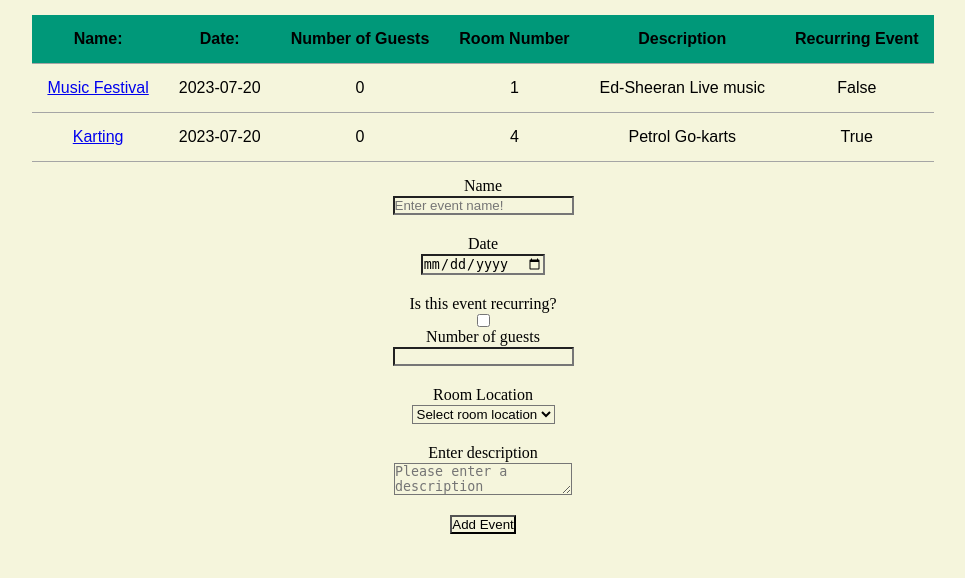
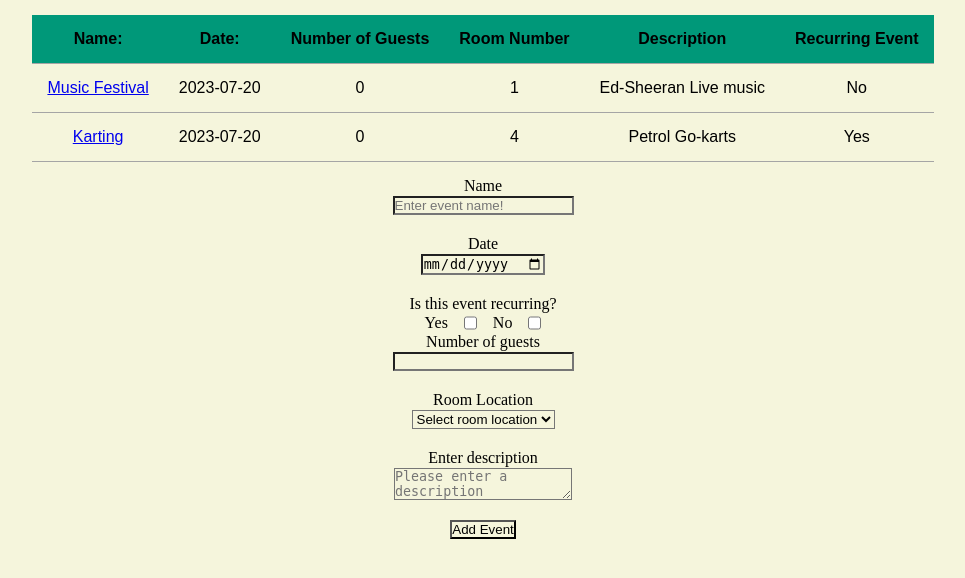
Before and after one commit to lewis-ferguson/flask_template_lab, a Flask app: page /events in a window 1280 px wide. Shown: the part 27-605 px from the top of the page, without its empty margins (157-1122 px from the left). Run offline with Flask 3, Linux system fonts and the light colour scheme.

Commit message:
fixed issues with recurring value

```diff
--- a/models/events_list.py
+++ b/models/events_list.py
@@ -1,8 +1,8 @@
 from models.event import Event
 from datetime import date
 
-event1 =Event("Music Festival",  1, "Ed-Sheeran Live music", False)
-event2 = Event("Karting", 4, "Petrol Go-karts", True)
+event1 =Event("Music Festival",  1, "Ed-Sheeran Live music", "No")
+event2 = Event("Karting", 4, "Petrol Go-karts", "Yes")
 
 
 events = [event1, event2]
--- a/static/style.css
+++ b/static/style.css
@@ -55,3 +55,8 @@ form {
     display: flex;
     gap: 1px;
 }
+
+.recurring__checkboxes {
+    display: flex;
+    gap: 1rem;
+}
--- a/templates/index.jinja
+++ b/templates/index.jinja
@@ -47,7 +47,12 @@
 <br>
 
 <label for="recurring">Is this event recurring?</label>
-<input type="checkbox" name="recurring" id="recurring" value="false">
+<div class="recurring__checkboxes">
+<label for="recurring">Yes</label>
+<input type="checkbox" name="recurring" id="recurring" value="Yes">
+<label for="recurring">No</label>
+<input type="checkbox" name="recurring" id="recurring" value="No">
+</div>
 
 <label for="guests" name="guests">Number of guests</label>
 <input type="number" name ="guests" id="guests" min="0">
```
Also changed, not shown: models/event.py (line endings or trailing spaces).
